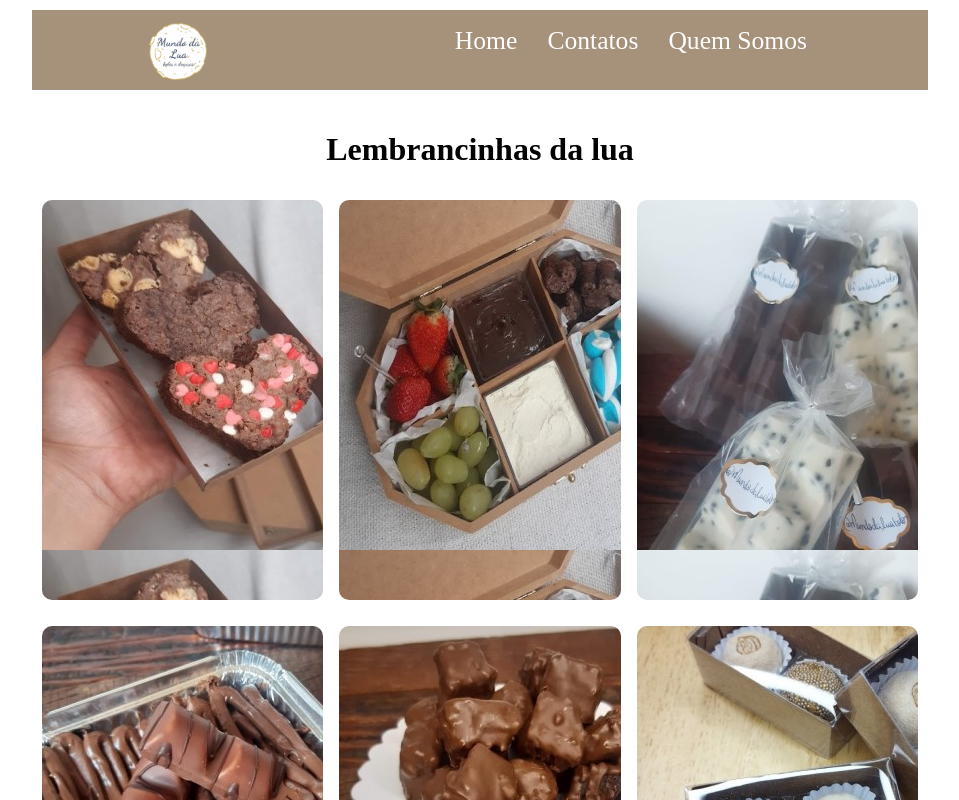
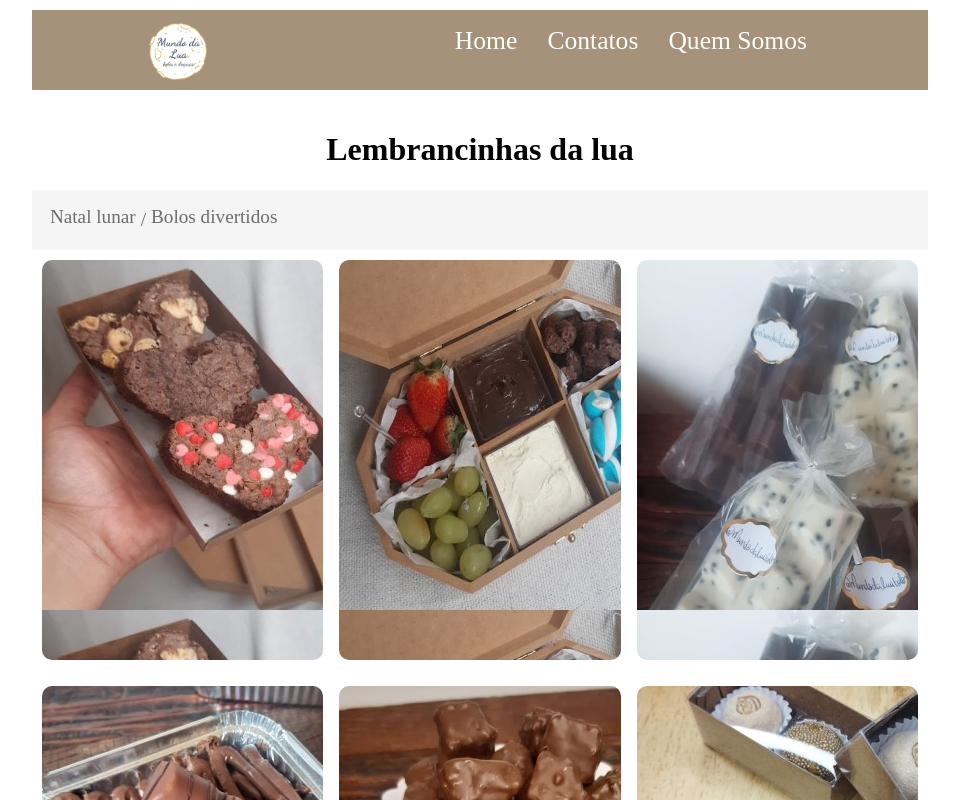
Before and after one commit to ftreitasyuri/mundo-da-lua-bolos, a Next.js app: page /lembra in a window 1280 px wide. Shown: the top 800 px of the page, without its empty margins (160-1119 px from the left). Built offline with nearby package versions, Linux system fonts and the light colour scheme.

Commit message:
13° upload

```diff
--- a/src/components/Corpo/index.jsx
+++ b/src/components/Corpo/index.jsx
@@ -1,5 +1,6 @@
 import styles from '../../styles/Corpo.module.css'
 import { useState } from 'react';
+import Link from 'next/link';
 
 export default function Corpo() {
 
@@ -54,7 +55,7 @@ export default function Corpo() {
 
             <div id={styles.latealEsquerda}>
                 <div id={styles.destaquePag}>
-                    <p>Aproveite já as promoções de pascoa</p>
+                    <p><Link className={styles.linkCorpo} href={'https://drive.google.com/file/d/1s4wE-ZUtXc8zUSpAQflW5wDufXYPx9QM/view'}>Aproveite já as promoções de pascoa</Link></p>
                 </div>
             </div>
 
--- /dev/null
+++ b/src/components/LinksAcesso/index.jsx
@@ -0,0 +1,18 @@
+import styles from '../../styles/LinksAcesso.module.css'
+import Link from 'next/link'
+
+export default function LinksAcesso({valor1, valor2, valorPag1, valorPag2}){
+
+
+    return(
+
+        <div id={styles.container}>
+            <div id={styles.lista}>
+                <p> <Link className={styles.item} href={`/${valor1}`}>{`${valorPag1}`}</Link> </p>
+                <p className={styles.parag}>/</p>
+                <p><Link className={styles.item} href={`/${valor2}`}>{`${valorPag2}`}</Link> </p>
+            </div>
+        </div>
+
+    )
+}
--- a/src/pages/lembra.jsx
+++ b/src/pages/lembra.jsx
@@ -2,6 +2,7 @@ import Cabecalho from '../components/Cabecalho';
 import Rodape from '../components/Rodape';
 import styles from '../styles/Lembra.module.css'
 import Lembrancinhas from '../components/Lembrancinhas';
+import LinksAcesso from '../components/LinksAcesso';
 
 export default function lembra() {
     return (
@@ -11,6 +12,13 @@ export default function lembra() {
             <div id={styles.containerPrincipal}>
                 <Cabecalho />
                 <h1>Lembrancinhas da lua</h1>
+                <LinksAcesso
+                    valor1={'nataLunar'}
+                    valor2={'bolos'}
+                    valorPag1={'Natal lunar'}
+                    valorPag2={'Bolos divertidos'}
+                    />
+
                 <Lembrancinhas />
                 <Rodape />
             </div>
--- a/src/styles/Corpo.module.css
+++ b/src/styles/Corpo.module.css
@@ -88,6 +88,11 @@
 
 }
 
+.linkCorpo{
+    text-decoration: none;
+    list-style: none;
+    color: #fff;
+}
 
 /* INPUT */
 
--- /dev/null
+++ b/src/styles/LinksAcesso.module.css
@@ -0,0 +1,34 @@
+#container {
+    /* border: 1px solid red; */
+    background-color: rgba(169, 169, 169, 0.121);
+}
+
+#lista{
+    display: flex;
+    margin-left: 2%;
+
+}
+
+.item{
+    margin-right: 5px;
+    text-decoration: none;
+    list-style: none;
+    color: #363232b4;
+    font-size: 1.2em;
+
+}
+
+.parag{
+    margin-right: 5px;
+    text-decoration: none;
+    list-style: none;
+    color: #363232b4;
+    font-size: 1.2em;
+
+}
+
+.item:hover{
+    border-bottom: 4px solid #20beda;
+    transition: 1s;
+
+}
--- /dev/null
+++ b/src/styles/Pascoa.module.css
@@ -0,0 +1,30 @@
+.app {
+    text-align: center;
+  }
+
+  #containerPrincipal{
+    max-width: 70vw;
+    /* max-height: 500px; */
+    margin: 0 auto;
+
+    display: grid;
+
+  }
+
+  /* classe para fazer separação entre components */
+  .separacao{
+    height: 7vh;
+  }
+
+  @media (max-width: 700px){
+    #containerPrincipal{
+      width: 100%;
+      /* max-height: 500px; */
+      margin: 0;
+      padding: 0;
+
+      /* display: grid; */
+
+    }
+
+  }
```
Also changed, not shown: src/pages/bolos.jsx (+7 -0 lines), src/pages/nataLunar.jsx (+7 -0 lines), src/pages/pascoa.jsx (added, +18 -0 lines).
